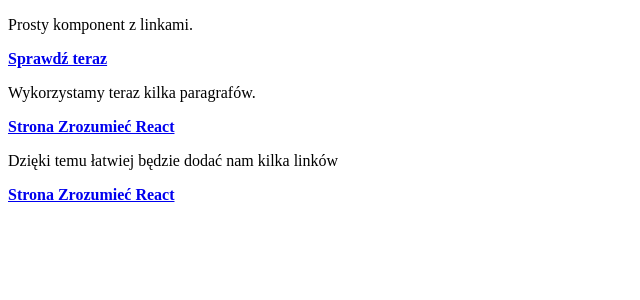
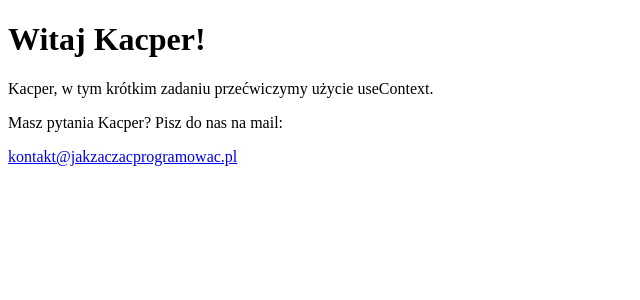
Before and after one commit to kacpi95/React-lesson, a React (Vite) app in the folder React-lesson/: page / in a window 1280 px wide. Shown: the top 300 px of the page, without its empty margins (0-640 px from the left). Built offline with nearby package versions, Linux system fonts and the light colour scheme.

Commit message:
add task

```diff
--- a/React-lesson/src/App.jsx
+++ b/React-lesson/src/App.jsx
@@ -209,23 +209,40 @@
 //     </>
 //   );
 // }
-import { StrongLink } from './components/StrongLink/StrongLink';
+// import { StrongLink } from './components/StrongLink/StrongLink';
+
+// export default function App() {
+//   const defaultLinkConfig = {
+//     text: 'Strona Zrozumieć React',
+//     href: 'https://zrozumiecreact.pl',
+//     shouldOpenInNewTab: false,
+//   };
+
+//   return (
+//     <>
+//       <p>Prosty komponent z linkami.</p>
+//       <StrongLink {...defaultLinkConfig} text='Sprawdź teraz' />
+//       <p>Wykorzystamy teraz kilka paragrafów.</p>
+//       <StrongLink {...defaultLinkConfig} />
+//       <p>Dzięki temu łatwiej będzie dodać nam kilka linków</p>
+//       <StrongLink {...defaultLinkConfig} />
+//     </>
+//   );
+// }
+
+import { useContext } from 'react';
+import { Article } from './components/Article/Article';
+import { Footer } from './components/Footer/Footer';
+import { NameContext } from './components/NameContext/NameContext';
 
 export default function App() {
-  const defaultLinkConfig = {
-    text: 'Strona Zrozumieć React',
-    href: 'https://zrozumiecreact.pl',
-    shouldOpenInNewTab: false,
-  };
+  const name = useContext(NameContext);
 
   return (
     <>
-      <p>Prosty komponent z linkami.</p>
-      <StrongLink {...defaultLinkConfig} text='Sprawdź teraz' />
-      <p>Wykorzystamy teraz kilka paragrafów.</p>
-      <StrongLink {...defaultLinkConfig} />
-      <p>Dzięki temu łatwiej będzie dodać nam kilka linków</p>
-      <StrongLink {...defaultLinkConfig} />
+      <h1>Witaj {name}!</h1>
+      <Article />
+      <Footer />
     </>
   );
 }
--- /dev/null
+++ b/React-lesson/src/components/Article/Article.jsx
@@ -0,0 +1,11 @@
+import { useContext } from 'react';
+import { NameContext } from '../NameContext/NameContext';
+
+export function Article() {
+  const name = useContext(NameContext);
+  return (
+    <article>
+      <p>{name}, w tym krótkim zadaniu przećwiczymy użycie useContext.</p>
+    </article>
+  );
+}
--- /dev/null
+++ b/React-lesson/src/components/Footer/Footer.jsx
@@ -0,0 +1,14 @@
+import { useContext } from 'react';
+import { NameContext } from '../NameContext/NameContext';
+
+export function Footer() {
+  const name = useContext(NameContext);
+  return (
+    <footer>
+      <p>Masz pytania {name}? Pisz do nas na mail:</p>
+      <a href='mailto:kontakt@jakzaczacprogramowac.pl'>
+        kontakt@jakzaczacprogramowac.pl
+      </a>
+    </footer>
+  );
+}
--- a/React-lesson/src/components/Link/Link.jsx
+++ b/React-lesson/src/components/Link/Link.jsx
@@ -1,9 +1,9 @@
-export function Link({ text, shouldOpenInNewTab, href }) {
-  const target = shouldOpenInNewTab ? '_blank' : '_self';
-  const rel = shouldOpenInNewTab ? 'noopener noreferrer' : '';
-  return (
-    <a href={href} target={target} rel={rel}>
-      {text}
-    </a>
-  );
-}
+// export function Link({ text, shouldOpenInNewTab, href }) {
+//   const target = shouldOpenInNewTab ? '_blank' : '_self';
+//   const rel = shouldOpenInNewTab ? 'noopener noreferrer' : '';
+//   return (
+//     <a href={href} target={target} rel={rel}>
+//       {text}
+//     </a>
+//   );
+// }
--- /dev/null
+++ b/React-lesson/src/components/NameContext/NameContext.js
@@ -0,0 +1,3 @@
+import { createContext } from 'react';
+
+export const NameContext = createContext('Kacper');
--- a/React-lesson/src/components/StrongLink/StrongLink.jsx
+++ b/React-lesson/src/components/StrongLink/StrongLink.jsx
@@ -1,9 +1,9 @@
-import { Link } from '../Link/Link';
+// import { Link } from '../Link/Link';
 
-export function StrongLink(props) {
-  return (
-    <strong>
-      <Link {...props} />
-    </strong>
-  );
-}
+// export function StrongLink(props) {
+//   return (
+//     <strong>
+//       <Link {...props} />
+//     </strong>
+//   );
+// }
```
